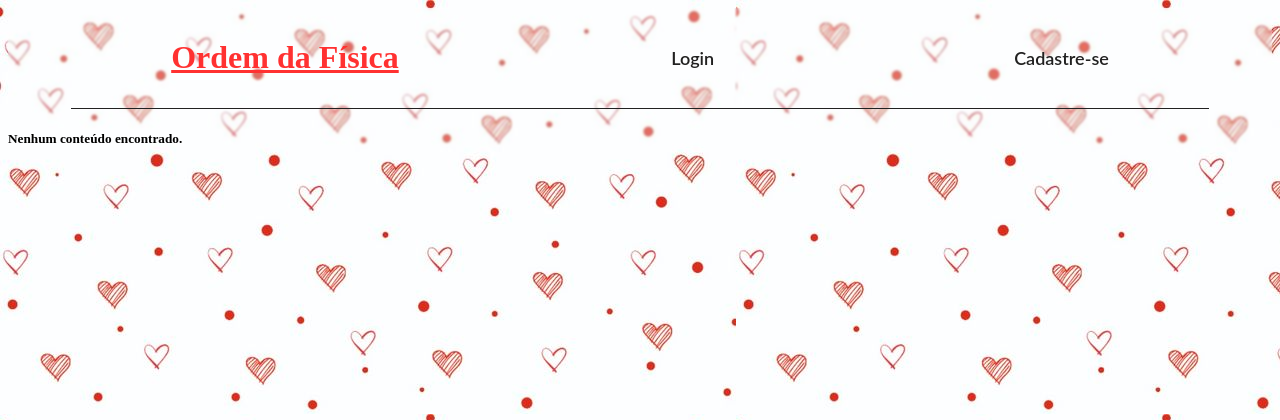
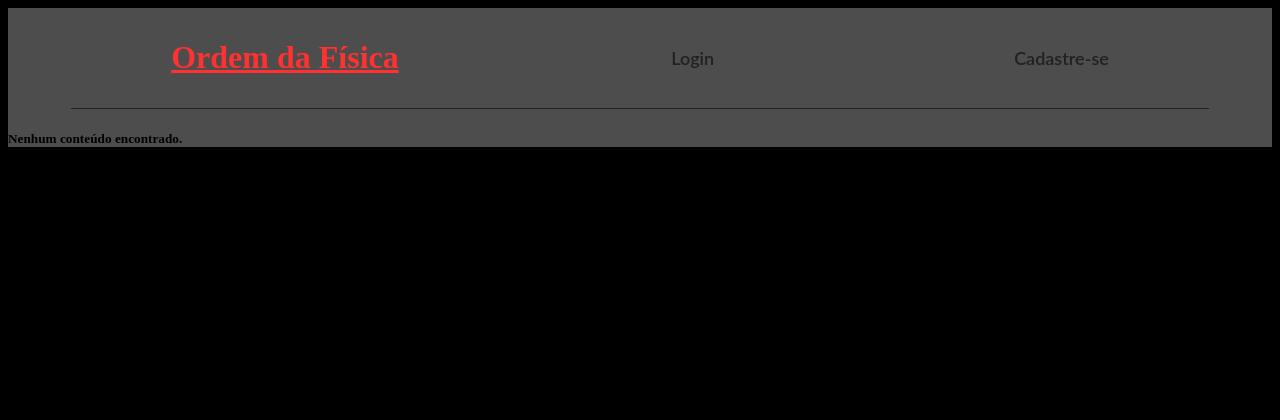
Before and after one commit to Azazel-Admetus/ordem_da_fisica-JLA, a PHP site: page /html/index.php in a window 1280 px wide. Shown: the top 420 px of the page. Run offline with PHP 8.4, Linux system fonts and the light colour scheme; data that the repository does not hold is empty; a stand-in replaces the project's code that opens the database connection.

Commit message:
testando se as alterações deram certos

```diff
--- a/css/index.css
+++ b/css/index.css
@@ -8,7 +8,8 @@
 
 
 html{
-    background-image: url(../img/fundo2.jpg);
+    /* background-image: url(../img/fundo2.jpg); */
+    background-color: #000000;
     position: relative;
   /* margin: 0;
     box-sizing: border-box;
```
